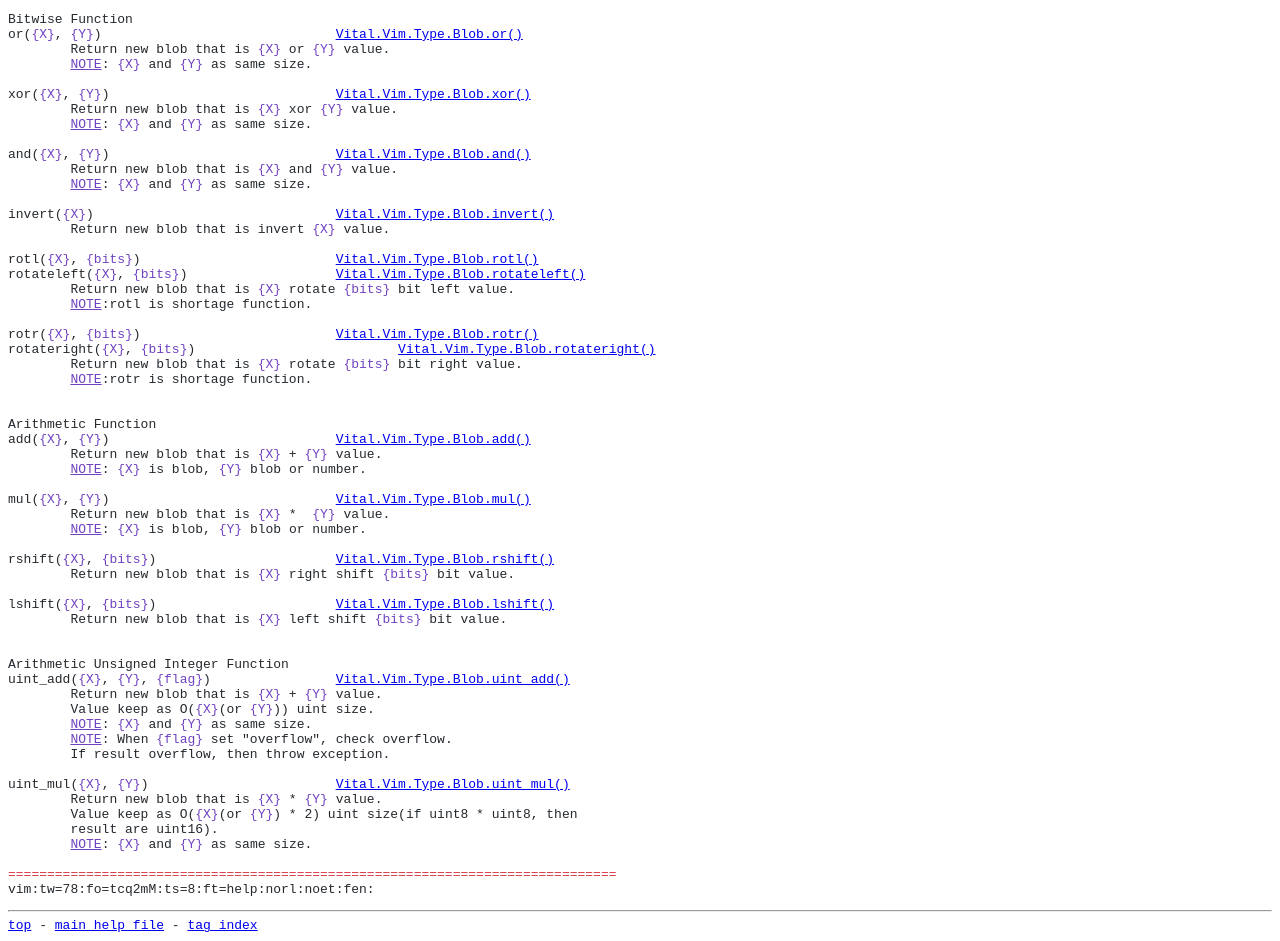
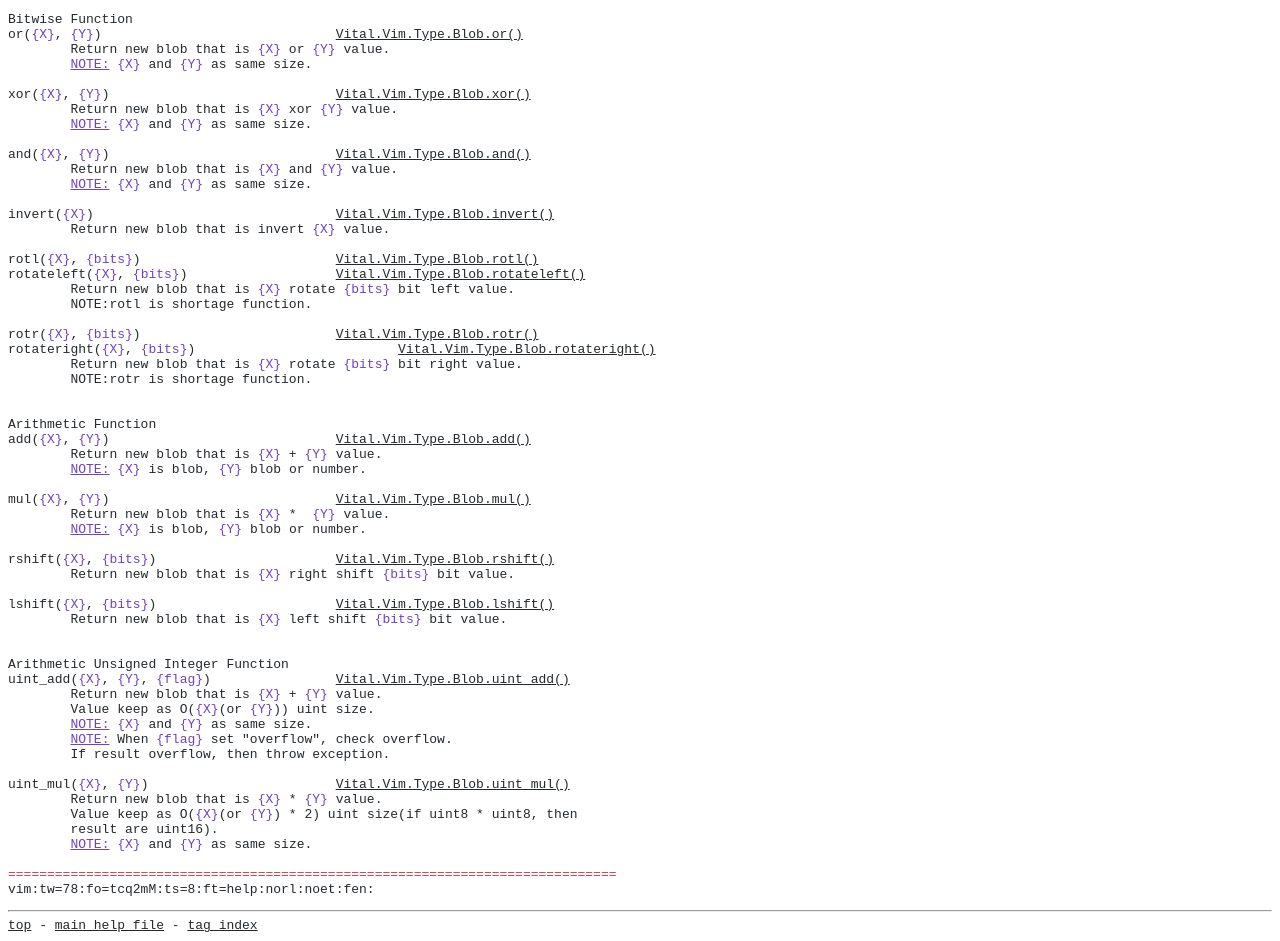
Before and after one commit to tsuyoshicho/vital-codec, a plain HTML site: page vital/Vim/Type/Blob.html in a window 1280 px wide. Shown: the part 807-1748 px from the top of the page. Drawn offline with Linux system fonts and the light colour scheme.

Commit message:
deploy: fc06762f0091aef17b33cf3d75b02b5f6c0ba397

```diff
--- a/vital/Vim/Type/Blob.html
+++ b/vital/Vim/Type/Blob.html
@@ -3,10 +3,10 @@
 <head>
 <meta charset="UTF-8">
 <title>Vim documentation: vital/Vim/Type/Blob</title>
-<meta name="Generator" content="Vim/9.0">
-<meta name="plugin-version" content="vim9.0_v1">
+<meta name="Generator" content="Vim/9.1">
+<meta name="plugin-version" content="vim9.0_v2">
 <meta name="syntax" content="help">
-<meta name="settings" content="no_progress,ignore_folding,use_css,no_foldcolumn,expand_tabs,ignore_conceal,prevent_copy=,use_input_for_pc=fallback">
+<meta name="settings" content="no_progress,ignore_folding,use_css,no_foldcolumn,expand_tabs,ignore_conceal,prevent_copy=,use_input_for_pc=none">
 <meta name="colorscheme" content="github">
 <style>
 <!--
@@ -15,10 +15,11 @@
 pre { font-family: monospace; color: #24292e; background-color: #ffffff; }
 body { font-family: monospace; color: #24292e; background-color: #ffffff; }
 * { font-size: 1em; }
+a { color: inherit; }
+.Todo { color: #6f42c1; text-decoration: underline; }
+.PreProc { color: #d73a49; }
 .Statement { color: #d73a49; }
-.PreProc { color: #d73a49; }
 .Special { color: #6f42c1; }
-.Todo { color: #6f42c1; text-decoration: underline; }
 -->
 </style>
 </head>
@@ -81,15 +82,15 @@ uint64({initial value})                   <a class="String" href="./../../../vit
 Bitwise Function
 or(<span class="Special">{X}</span>, <span class="Special">{Y}</span>)                              <a class="String" href="./../../../vital/Vim/Type/Blob.html#Vital.Vim.Type.Blob.or()" name="Vital.Vim.Type.Blob.or()">Vital.Vim.Type.Blob.or()</a>
         Return new blob that is <span class="Special">{X}</span> or <span class="Special">{Y}</span> value.
-        <span class="Todo">NOTE</span>: <span class="Special">{X}</span> and <span class="Special">{Y}</span> as same size.
+        <span class="Todo">NOTE:</span> <span class="Special">{X}</span> and <span class="Special">{Y}</span> as same size.
 
 xor(<span class="Special">{X}</span>, <span class="Special">{Y}</span>)                             <a class="String" href="./../../../vital/Vim/Type/Blob.html#Vital.Vim.Type.Blob.xor()" name="Vital.Vim.Type.Blob.xor()">Vital.Vim.Type.Blob.xor()</a>
         Return new blob that is <span class="Special">{X}</span> xor <span class="Special">{Y}</span> value.
-        <span class="Todo">NOTE</span>: <span class="Special">{X}</span> and <span class="Special">{Y}</span> as same size.
+        <span class="Todo">NOTE:</span> <span class="Special">{X}</span> and <span class="Special">{Y}</span> as same size.
 
 and(<span class="Special">{X}</span>, <span class="Special">{Y}</span>)                             <a class="String" href="./../../../vital/Vim/Type/Blob.html#Vital.Vim.Type.Blob.and()" name="Vital.Vim.Type.Blob.and()">Vital.Vim.Type.Blob.and()</a>
         Return new blob that is <span class="Special">{X}</span> and <span class="Special">{Y}</span> value.
-        <span class="Todo">NOTE</span>: <span class="Special">{X}</span> and <span class="Special">{Y}</span> as same size.
+        <span class="Todo">NOTE:</span> <span class="Special">{X}</span> and <span class="Special">{Y}</span> as same size.
 
 invert(<span class="Special">{X}</span>)                               <a class="String" href="./../../../vital/Vim/Type/Blob.html#Vital.Vim.Type.Blob.invert()" name="Vital.Vim.Type.Blob.invert()">Vital.Vim.Type.Blob.invert()</a>
         Return new blob that is invert <span class="Special">{X}</span> value.
@@ -97,22 +98,22 @@ invert(<span class="Special">{X}</span>)                               <a class=
 rotl(<span class="Special">{X}</span>, <span class="Special">{bits}</span>)                         <a class="String" href="./../../../vital/Vim/Type/Blob.html#Vital.Vim.Type.Blob.rotl()" name="Vital.Vim.Type.Blob.rotl()">Vital.Vim.Type.Blob.rotl()</a>
 rotateleft(<span class="Special">{X}</span>, <span class="Special">{bits}</span>)                   <a class="String" href="./../../../vital/Vim/Type/Blob.html#Vital.Vim.Type.Blob.rotateleft()" name="Vital.Vim.Type.Blob.rotateleft()">Vital.Vim.Type.Blob.rotateleft()</a>
         Return new blob that is <span class="Special">{X}</span> rotate <span class="Special">{bits}</span> bit left value.
-        <span class="Todo">NOTE</span>:rotl is shortage function.
+        NOTE:rotl is shortage function.
 
 rotr(<span class="Special">{X}</span>, <span class="Special">{bits}</span>)                         <a class="String" href="./../../../vital/Vim/Type/Blob.html#Vital.Vim.Type.Blob.rotr()" name="Vital.Vim.Type.Blob.rotr()">Vital.Vim.Type.Blob.rotr()</a>
 rotateright(<span class="Special">{X}</span>, <span class="Special">{bits}</span>)                          <a class="String" href="./../../../vital/Vim/Type/Blob.html#Vital.Vim.Type.Blob.rotateright()" name="Vital.Vim.Type.Blob.rotateright()">Vital.Vim.Type.Blob.rotateright()</a>
         Return new blob that is <span class="Special">{X}</span> rotate <span class="Special">{bits}</span> bit right value.
-        <span class="Todo">NOTE</span>:rotr is shortage function.
+        NOTE:rotr is shortage function.
 
 
 Arithmetic Function
 add(<span class="Special">{X}</span>, <span class="Special">{Y}</span>)                             <a class="String" href="./../../../vital/Vim/Type/Blob.html#Vital.Vim.Type.Blob.add()" name="Vital.Vim.Type.Blob.add()">Vital.Vim.Type.Blob.add()</a>
         Return new blob that is <span class="Special">{X}</span> + <span class="Special">{Y}</span> value.
-        <span class="Todo">NOTE</span>: <span class="Special">{X}</span> is blob, <span class="Special">{Y}</span> blob or number.
+        <span class="Todo">NOTE:</span> <span class="Special">{X}</span> is blob, <span class="Special">{Y}</span> blob or number.
 
 mul(<span class="Special">{X}</span>, <span class="Special">{Y}</span>)                             <a class="String" href="./../../../vital/Vim/Type/Blob.html#Vital.Vim.Type.Blob.mul()" name="Vital.Vim.Type.Blob.mul()">Vital.Vim.Type.Blob.mul()</a>
         Return new blob that is <span class="Special">{X}</span> *  <span class="Special">{Y}</span> value.
-        <span class="Todo">NOTE</span>: <span class="Special">{X}</span> is blob, <span class="Special">{Y}</span> blob or number.
+        <span class="Todo">NOTE:</span> <span class="Special">{X}</span> is blob, <span class="Special">{Y}</span> blob or number.
 
 rshift(<span class="Special">{X}</span>, <span class="Special">{bits}</span>)                       <a class="String" href="./../../../vital/Vim/Type/Blob.html#Vital.Vim.Type.Blob.rshift()" name="Vital.Vim.Type.Blob.rshift()">Vital.Vim.Type.Blob.rshift()</a>
         Return new blob that is <span class="Special">{X}</span> right shift <span class="Special">{bits}</span> bit value.
@@ -125,15 +126,15 @@ Arithmetic Unsigned Integer Function
 uint_add(<span class="Special">{X}</span>, <span class="Special">{Y}</span>, <span class="Special">{flag}</span>)                <a class="String" href="./../../../vital/Vim/Type/Blob.html#Vital.Vim.Type.Blob.uint_add()" name="Vital.Vim.Type.Blob.uint_add()">Vital.Vim.Type.Blob.uint_add()</a>
         Return new blob that is <span class="Special">{X}</span> + <span class="Special">{Y}</span> value.
         Value keep as O(<span class="Special">{X}</span>(or <span class="Special">{Y}</span>)) uint size.
-        <span class="Todo">NOTE</span>: <span class="Special">{X}</span> and <span class="Special">{Y}</span> as same size.
-        <span class="Todo">NOTE</span>: When <span class="Special">{flag}</span> set &quot;overflow&quot;, check overflow.
+        <span class="Todo">NOTE:</span> <span class="Special">{X}</span> and <span class="Special">{Y}</span> as same size.
+        <span class="Todo">NOTE:</span> When <span class="Special">{flag}</span> set &quot;overflow&quot;, check overflow.
         If result overflow, then throw exception.
 
 uint_mul(<span class="Special">{X}</span>, <span class="Special">{Y}</span>)                        <a class="String" href="./../../../vital/Vim/Type/Blob.html#Vital.Vim.Type.Blob.uint_mul()" name="Vital.Vim.Type.Blob.uint_mul()">Vital.Vim.Type.Blob.uint_mul()</a>
         Return new blob that is <span class="Special">{X}</span> * <span class="Special">{Y}</span> value.
         Value keep as O(<span class="Special">{X}</span>(or <span class="Special">{Y}</span>) * 2) uint size(if uint8 * uint8, then
         result are uint16).
-        <span class="Todo">NOTE</span>: <span class="Special">{X}</span> and <span class="Special">{Y}</span> as same size.
+        <span class="Todo">NOTE:</span> <span class="Special">{X}</span> and <span class="Special">{Y}</span> as same size.
 
 <span class="PreProc">==============================================================================</span>
 vim&#0058;tw=78:fo=tcq2mM:ts=8:ft=help:norl:noet:fen:
```
Also changed, not shown: tags.html (+4 -3 lines), vital/Crypt/MAC/HMAC.html (+5 -4 lines), vital/Crypt/Password/OTP.html (+6 -5 lines), vital/Crypt/Password/PBKDF2.html (+6 -5 lines), vital/Data/Base64/Radix64.html (+6 -5 lines), vital/Data/Checksum/CRC24Radix64.html (+5 -4 lines), vital/Hash/SipHash.html (+6 -5 lines), vital/ID/GUID.html (+5 -4 lines), vital/ID/ULID.html (+6 -5 lines), vital/ID/UUID.html (+8 -7 lines), vital/ID/UUID/Namespace.html (+5 -4 lines), vital/Math/Fraction.html (+6 -5 lines), vital/Math/Prime.html (+5 -4 lines), vital/Random/Extra/FixedData.html (+8 -7 lines), 2 more files.
